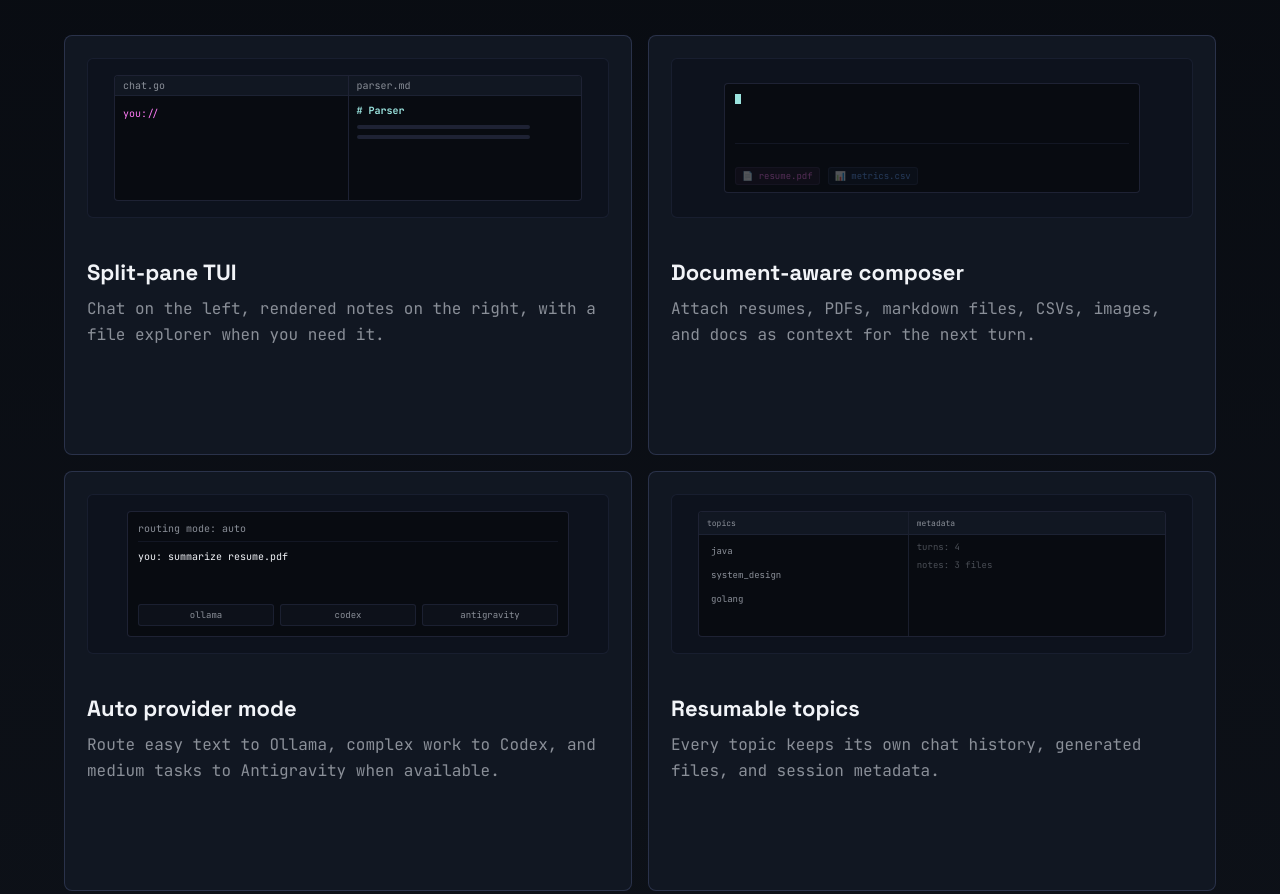
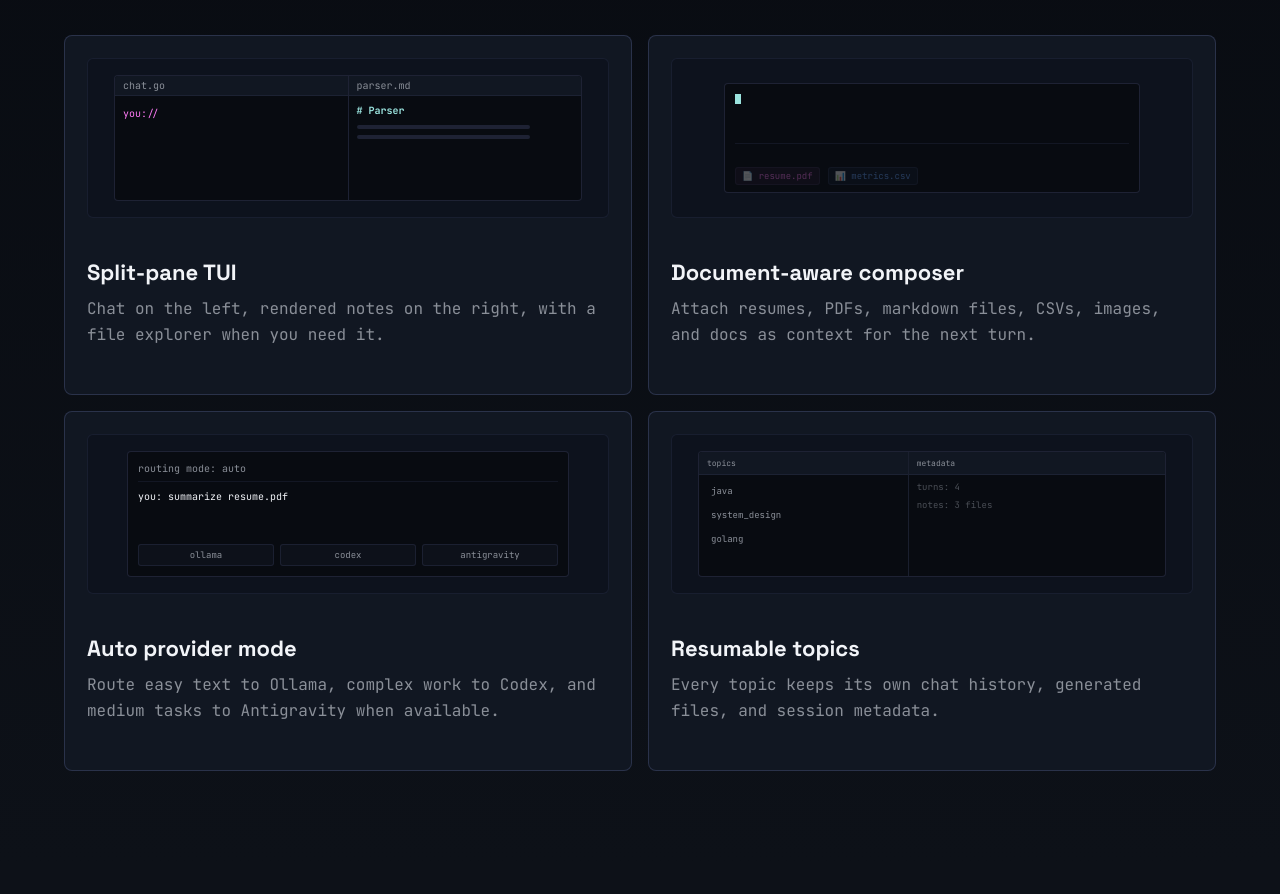
Before and after one commit to bogusdeck/Rune, a website built with Vite: page site/index.html in a window 1280 px wide. Shown: the part 1928-2822 px from the top of the page. Built offline with nearby package versions, Linux system fonts and the light colour scheme.

Commit message:
reduce feature card min-height

```diff
--- a/site/styles.css
+++ b/site/styles.css
@@ -519,7 +519,7 @@ h1 {
 .feature-grid article {
   display: flex;
   flex-direction: column;
-  min-height: 420px;
+  min-height: 360px;
   border-radius: 8px;
 }
 
```
